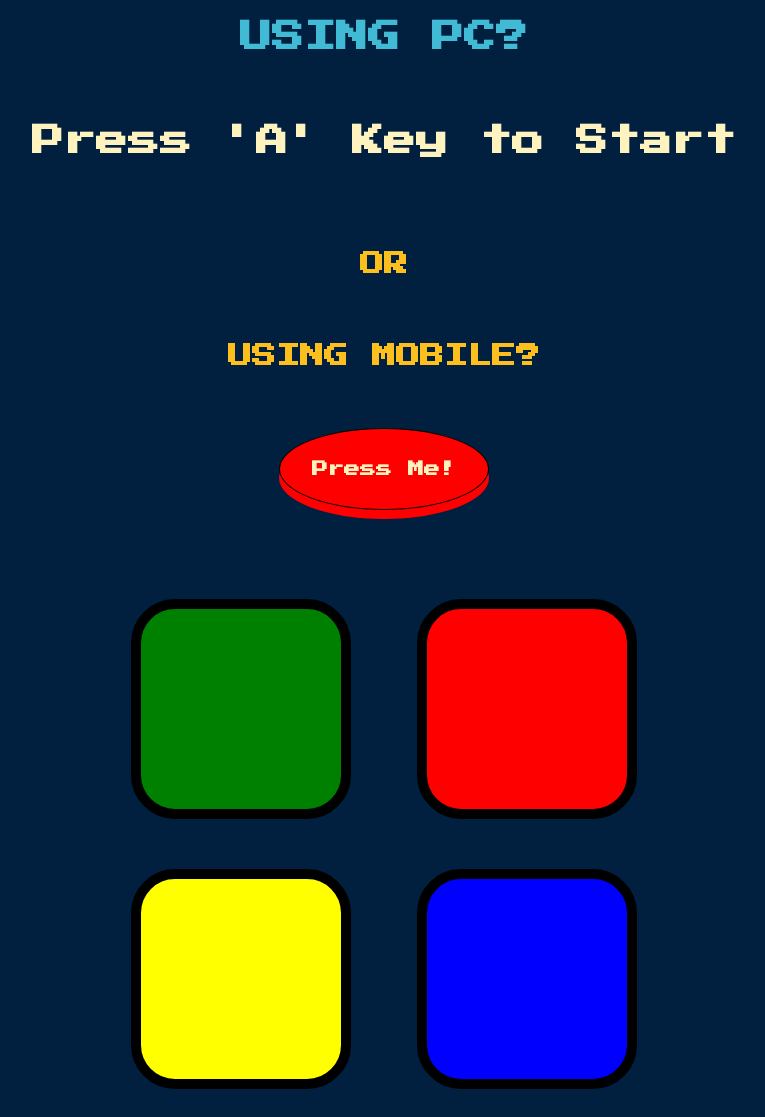
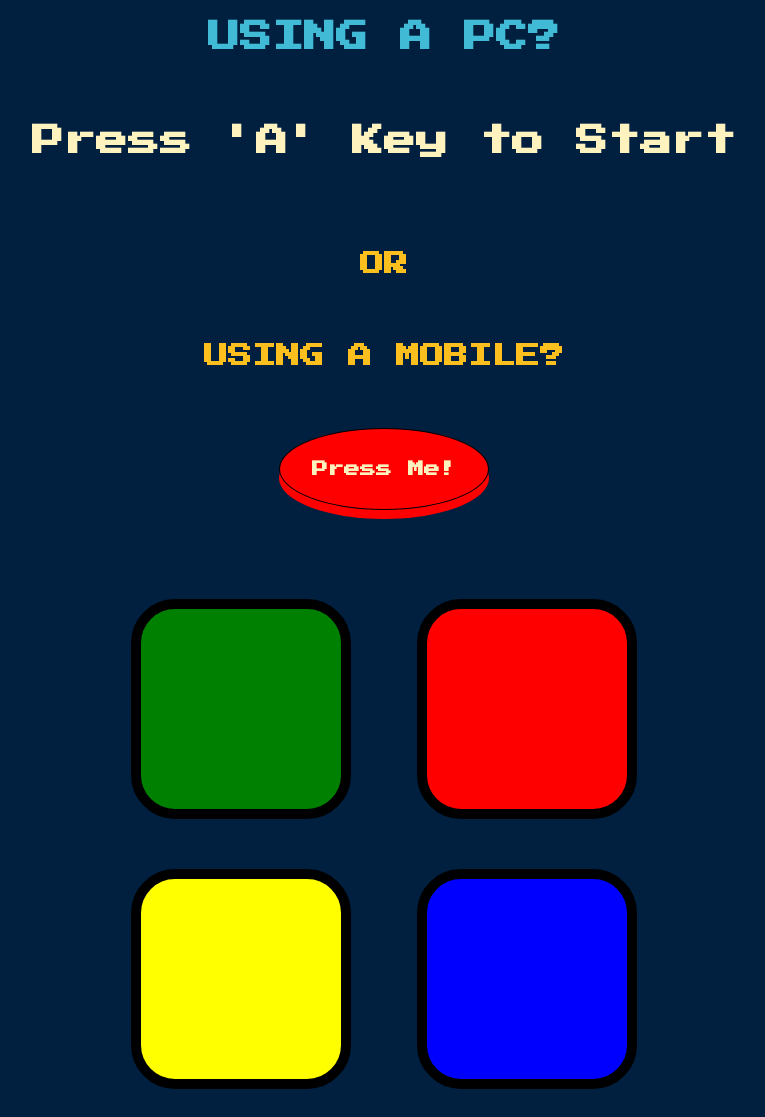
Before and after one commit to MostafaAlaa297/Simon-Game, a plain HTML site: page index.html in a window 1280 px wide. Shown: the whole page, without its empty margins (256-1021 px from the left). Drawn offline with nearby package versions, Linux system fonts and the light colour scheme.

Commit message:
update index.html

```diff
--- a/index.html
+++ b/index.html
@@ -10,11 +10,11 @@
 
 <body>
 
- <h1 class="pc">USING PC?</h1>
+ <h1 class="pc">USING A PC?</h1>
   <h1 id="level-title">Press 'A' Key to Start</h1>
 
   <h2 class="or">OR</h2>
-  <h2 class="or">USING MOBILE?</h2>
+  <h2 class="or">USING A MOBILE?</h2>
 
   <button class="start-button">
      Press Me!
```
